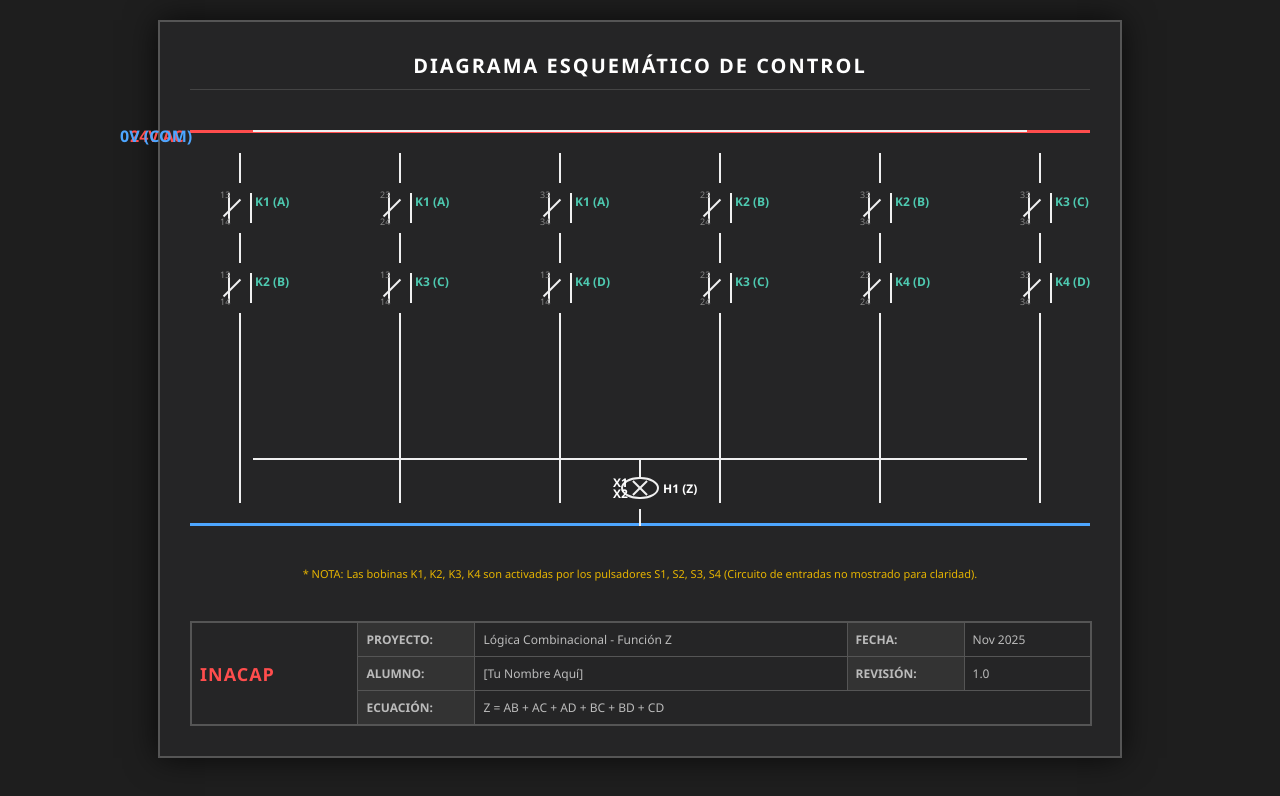
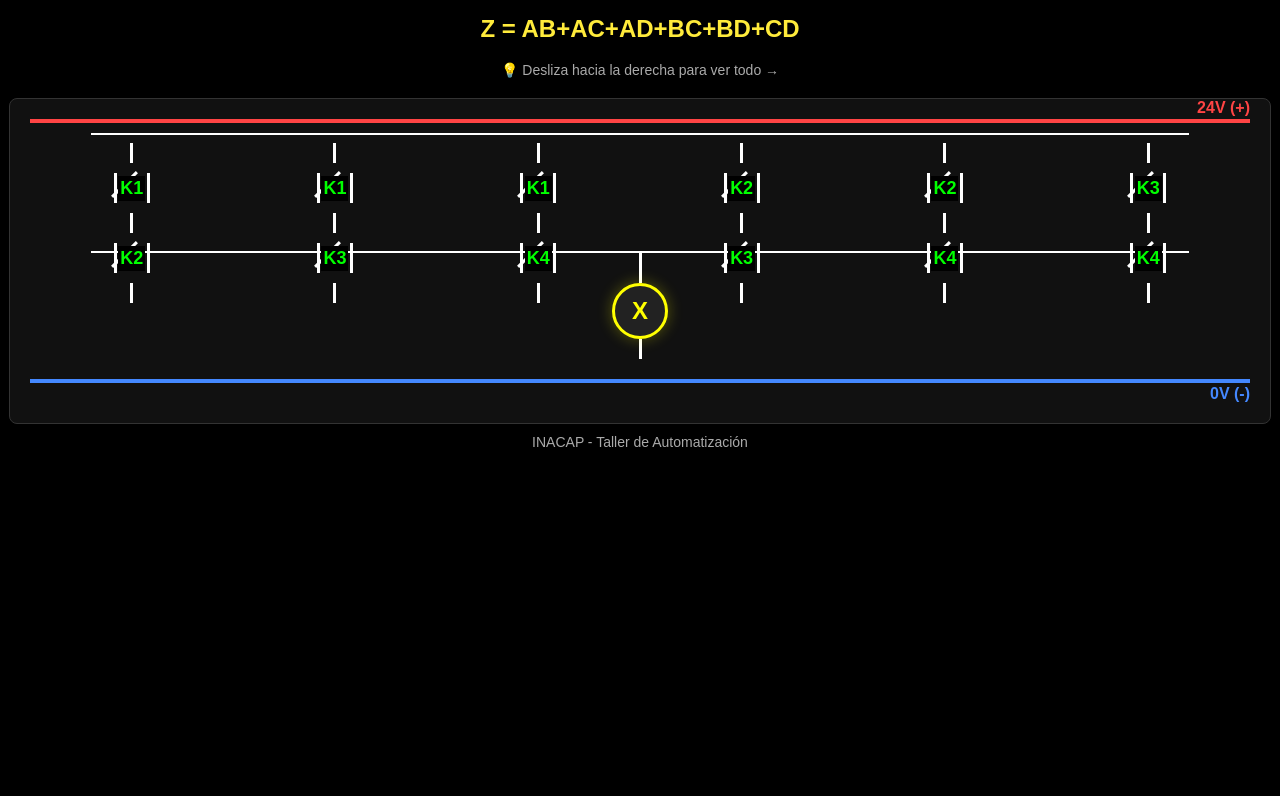
Before and after one commit to Unporciento/OP, a plain HTML site: page index.html in a window 1280 px wide. Drawn offline with Linux system fonts and the light colour scheme.

Commit message:
Update index.html

```diff
--- a/index.html
+++ b/index.html
@@ -3,85 +3,76 @@
 <head>
     <meta charset="UTF-8">
     <meta name="viewport" content="width=device-width, initial-scale=1.0">
-    <title>Plano de Control - INACAP</title>
+    <title>Circuito Móvil</title>
     <style>
-        :root {
-            --bg-color: #1e1e1e;
-            --line-color: #f0f0f0;
-            --phase-color: #ff4d4d; /* Rojo para control 24V */
-            --neutral-color: #4da6ff; /* Azul para común */
-            --text-color: #dcdcdc;
-            --component-color: #4ec9b0;
-        }
-
         body {
-            background-color: var(--bg-color);
-            font-family: 'Segoe UI', 'Roboto', Helvetica, Arial, sans-serif;
-            color: var(--text-color);
+            background-color: #000000;
+            color: white;
+            font-family: sans-serif;
+            margin: 0;
+            padding: 10px;
             display: flex;
             flex-direction: column;
             align-items: center;
-            min-height: 100vh;
-            margin: 0;
-            padding: 20px;
         }
 
-        /* Contenedor Principal tipo Hoja A3/A4 */
-        .sheet {
-            background-color: #252526;
-            border: 2px solid #555;
-            padding: 30px;
-            width: 900px; /* Ancho fijo para mantener escala */
-            position: relative;
-            box-shadow: 0 0 30px rgba(0,0,0,0.7);
+        h2 { margin: 5px 0; color: #ffeb3b; text-align: center; }
+        p { color: #aaa; margin-bottom: 20px; font-size: 14px; text-align: center; }
+
+        /* Contenedor con Scroll Lateral */
+        .diagram-wrapper {
+            width: 100%;
+            overflow-x: auto; /* Permite deslizar con el dedo */
+            padding-bottom: 20px;
+            border: 1px solid #333;
+            border-radius: 8px;
+            background: #111;
         }
 
-        h1 {
-            text-align: center;
-            font-size: 20px;
-            margin-top: 0;
-            border-bottom: 1px solid #444;
-            padding-bottom: 10px;
-            color: #fff;
-            text-transform: uppercase;
-            letter-spacing: 2px;
+        .circuit-board {
+            display: flex;
+            flex-direction: column;
+            padding: 20px;
+            min-width: 600px; /* Fuerza el ancho para que no se apriete */
         }
 
-        /* Estilos del Circuito */
-        .schematic {
+        /* Líneas de Energía */
+        .line-24v {
+            height: 4px;
+            background: #ff4444; /* Rojo intenso */
+            width: 100%;
+            margin-bottom: 20px;
+            position: relative;
+        }
+        .line-24v::after { content: "24V (+)"; position: absolute; right: 0; top: -20px; color: #ff4444; font-weight: bold;}
+
+        .line-0v {
+            height: 4px;
+            background: #4488ff; /* Azul intenso */
+            width: 100%;
+            margin-top: 20px;
+            position: relative;
+        }
+        .line-0v::after { content: "0V (-)"; position: absolute; right: 0; bottom: -20px; color: #4488ff; font-weight: bold;}
+
+        /* Zona de Ramas */
+        .branches {
             display: flex;
-            flex-direction: column;
-            margin: 40px 0;
+            justify-content: space-around;
             position: relative;
         }
 
-        /* Rieles de alimentación */
-        .rail-top {
-            width: 100%;
-            height: 3px;
-            background-color: var(--phase-color);
-            position: relative;
-            margin-bottom: 20px;
+        /* Bus común de conexión */
+        .common-wire {
+            position: absolute;
+            height: 2px;
+            background: white;
+            width: 90%;
+            left: 5%;
         }
-        .rail-top::before { content: '24V AC'; position: absolute; left: -60px; top: -5px; color: var(--phase-color); font-weight: bold;}
+        .top-bus { top: -10px; }
+        .bot-bus { bottom: 50px; } /* Ajustado para dejar espacio a la luz */
 
-        .rail-bottom {
-            width: 100%;
-            height: 3px;
-            background-color: var(--neutral-color);
-            margin-top: 20px;
-        }
-        .rail-bottom::before { content: '0V (COM)'; position: absolute; left: -70px; top: -5px; color: var(--neutral-color); font-weight: bold;}
-
-        /* Contenedor de las Ramas (Rungs) */
-        .rungs-container {
-            display: flex;
-            justify-content: space-between; /* Distribuye las ramas */
-            min-height: 350px;
-            padding: 0 20px;
-        }
-
-        /* Una rama vertical */
         .branch {
             display: flex;
             flex-direction: column;
@@ -90,268 +81,143 @@
             width: 60px;
         }
 
-        /* Cables verticales */
-        .wire {
-            width: 2px;
-            background-color: var(--line-color);
-            flex-grow: 1; /* El cable ocupa el espacio vacío */
-        }
-        .wire.short { flex-grow: 0; height: 30px; }
+        /* Cables Verticales */
+        .wire { width: 3px; background: white; flex-grow: 1; min-height: 20px; }
 
-        /* Símbolo Contacto NO (Normalmente Abierto) */
-        .contact-no {
-            width: 20px;
+        /* Contacto Simple y Grande */
+        .contact {
+            width: 30px;
             height: 30px;
-            border-left: 2px solid var(--line-color);
-            border-right: 2px solid var(--line-color);
+            border-left: 3px solid white;
+            border-right: 3px solid white;
             position: relative;
             margin: 10px 0;
-        }
-        .contact-no::after {
-            content: '';
-            position: absolute;
-            width: 24px;
-            height: 2px;
-            background-color: var(--line-color);
-            transform: rotate(-45deg);
-            top: 14px;
-            left: -10px;
-        }
-
-        /* Símbolo Bobina / Piloto */
-        .coil {
-            width: 34px;
-            height: 34px;
-            border: 2px solid var(--line-color);
-            border-radius: 50%; /* Redondo para piloto */
             display: flex;
             align-items: center;
             justify-content: center;
-            position: relative;
-            margin-top: auto; /* Empuja al fondo */
-            margin-bottom: 10px;
-            background-color: #252526;
-            z-index: 2;
         }
-        .coil span { font-weight: bold; font-size: 12px; color: #fff; }
-        .coil.pilot::before, .coil.pilot::after {
-            content: ''; position: absolute; width: 20px; height: 2px; background: var(--line-color);
+        /* Palanca del contacto */
+        .contact::after {
+            content: '';
+            position: absolute;
+            width: 35px;
+            height: 3px;
+            background: white;
+            transform: rotate(-45deg);
+            left: -10px;
+            top: 10px;
         }
-        .coil.pilot::before { transform: rotate(45deg); }
-        .coil.pilot::after { transform: rotate(-45deg); }
 
-        /* Etiquetas */
-        .tag {
-            position: absolute;
-            left: 25px;
-            color: var(--component-color);
-            font-size: 12px;
+        .label {
+            color: #00ff00; /* Verde neón */
             font-weight: bold;
-            white-space: nowrap;
+            font-size: 18px;
+            background: #000;
+            z-index: 10;
+            padding: 2px;
         }
-        .pin {
-            font-size: 9px;
-            color: #888;
-            position: absolute;
-        }
-        .pin.top { left: -10px; top: -5px; }
-        .pin.bot { left: -10px; bottom: -5px; }
 
-        /* Líneas horizontales de conexión paralela */
-        .parallel-bus {
-            position: absolute;
-            height: 2px;
-            background-color: var(--line-color);
-            width: 86%; /* Ajuste manual para cubrir las 6 ramas */
-            left: 7%;
-        }
-        .bus-top { top: 0; }
-        .bus-bot { bottom: 66px; } /* Justo arriba de la lámpara */
-
-        /* Agrupación de la salida */
-        .output-group {
-            position: absolute;
-            bottom: 0;
-            left: 50%;
-            transform: translateX(-50%);
+        /* Lámpara Final */
+        .output-section {
             display: flex;
             flex-direction: column;
             align-items: center;
-            height: 66px;
+            margin-top: -50px; /* Subimos para conectar con el bus */
         }
 
-        /* CAJETÍN (Title Block) */
-        .title-block {
-            margin-top: 40px;
-            border: 1px solid #555;
-            width: 100%;
-            font-size: 12px;
-            color: #bbb;
-        }
-        .title-block table {
-            width: 100%;
-            border-collapse: collapse;
-        }
-        .title-block td, .title-block th {
-            border: 1px solid #555;
-            padding: 8px;
-            text-align: left;
-        }
-        .title-block th { background-color: #333; width: 100px; }
-        .logo-area {
-            text-align: center;
+        .lamp {
+            width: 50px;
+            height: 50px;
+            border: 3px solid yellow;
+            border-radius: 50%;
+            display: flex;
+            align-items: center;
+            justify-content: center;
+            background: #222;
+            color: yellow;
             font-weight: bold;
-            font-size: 18px;
-            color: #ff4d4d;
-            letter-spacing: 1px;
-        }
-
-        .note {
-            font-size: 11px;
-            color: #e6b400;
-            margin-top: 10px;
-            text-align: center;
+            font-size: 24px;
+            z-index: 5;
+            box-shadow: 0 0 15px rgba(255, 255, 0, 0.3);
         }
 
     </style>
 </head>
 <body>
 
-    <div class="sheet">
-        <h1>Diagrama Esquemático de Control</h1>
+    <h2>Z = AB+AC+AD+BC+BD+CD</h2>
+    <p>💡 Desliza hacia la derecha para ver todo &rarr;</p>
 
-        <div class="schematic">
-            <div class="rail-top"></div>
+    <div class="diagram-wrapper">
+        <div class="circuit-board">
 
-            <div class="rungs-container">
+            <div class="line-24v"></div>
 
-                <div class="parallel-bus bus-top"></div>
+            <div class="branches">
+                <div class="common-wire top-bus"></div>
 
                 <div class="branch">
-                    <div class="wire short"></div>
-                    <div class="contact-no">
-                        <span class="tag">K1 (A)</span>
-                        <span class="pin top">13</span><span class="pin bot">14</span>
-                    </div>
-                    <div class="wire short"></div>
-                    <div class="contact-no">
-                        <span class="tag">K2 (B)</span>
-                        <span class="pin top">13</span><span class="pin bot">14</span>
-                    </div>
-                    <div class="wire"></div> </div>
-
-                <div class="branch">
-                    <div class="wire short"></div>
-                    <div class="contact-no">
-                        <span class="tag">K1 (A)</span>
-                        <span class="pin top">23</span><span class="pin bot">24</span>
-                    </div>
-                    <div class="wire short"></div>
-                    <div class="contact-no">
-                        <span class="tag">K3 (C)</span>
-                        <span class="pin top">13</span><span class="pin bot">14</span>
-                    </div>
+                    <div class="wire"></div>
+                    <div class="contact"><span class="label">K1</span></div>
+                    <div class="wire"></div>
+                    <div class="contact"><span class="label">K2</span></div>
                     <div class="wire"></div>
                 </div>
 
                 <div class="branch">
-                    <div class="wire short"></div>
-                    <div class="contact-no">
-                        <span class="tag">K1 (A)</span>
-                        <span class="pin top">33</span><span class="pin bot">34</span>
-                    </div>
-                    <div class="wire short"></div>
-                    <div class="contact-no">
-                        <span class="tag">K4 (D)</span>
-                        <span class="pin top">13</span><span class="pin bot">14</span>
-                    </div>
+                    <div class="wire"></div>
+                    <div class="contact"><span class="label">K1</span></div>
+                    <div class="wire"></div>
+                    <div class="contact"><span class="label">K3</span></div>
                     <div class="wire"></div>
                 </div>
 
                 <div class="branch">
-                    <div class="wire short"></div>
-                    <div class="contact-no">
-                        <span class="tag">K2 (B)</span>
-                        <span class="pin top">23</span><span class="pin bot">24</span>
-                    </div>
-                    <div class="wire short"></div>
-                    <div class="contact-no">
-                        <span class="tag">K3 (C)</span>
-                        <span class="pin top">23</span><span class="pin bot">24</span>
-                    </div>
+                    <div class="wire"></div>
+                    <div class="contact"><span class="label">K1</span></div>
+                    <div class="wire"></div>
+                    <div class="contact"><span class="label">K4</span></div>
                     <div class="wire"></div>
                 </div>
 
                 <div class="branch">
-                    <div class="wire short"></div>
-                    <div class="contact-no">
-                        <span class="tag">K2 (B)</span>
-                        <span class="pin top">33</span><span class="pin bot">34</span>
-                    </div>
-                    <div class="wire short"></div>
-                    <div class="contact-no">
-                        <span class="tag">K4 (D)</span>
-                        <span class="pin top">23</span><span class="pin bot">24</span>
-                    </div>
+                    <div class="wire"></div>
+                    <div class="contact"><span class="label">K2</span></div>
+                    <div class="wire"></div>
+                    <div class="contact"><span class="label">K3</span></div>
                     <div class="wire"></div>
                 </div>
 
-                <div class="branch">
-                    <div class="wire short"></div>
-                    <div class="contact-no">
-                        <span class="tag">K3 (C)</span>
-                        <span class="pin top">33</span><span class="pin bot">34</span>
-                    </div>
-                    <div class="wire short"></div>
-                    <div class="contact-no">
-                        <span class="tag">K4 (D)</span>
-                        <span class="pin top">33</span><span class="pin bot">34</span>
-                    </div>
+                 <div class="branch">
+                    <div class="wire"></div>
+                    <div class="contact"><span class="label">K2</span></div>
+                    <div class="wire"></div>
+                    <div class="contact"><span class="label">K4</span></div>
                     <div class="wire"></div>
                 </div>
 
-                <div class="parallel-bus bus-bot"></div>
-
-                <div class="output-group">
-                    <div class="wire short"></div>
-                    <div class="coil pilot">
-                        <span class="tag" style="left: 40px;">H1 (Z)</span>
-                        <span class="pin top">X1</span><span class="pin bot">X2</span>
-                    </div>
-                    <div class="wire short"></div>
+                 <div class="branch">
+                    <div class="wire"></div>
+                    <div class="contact"><span class="label">K3</span></div>
+                    <div class="wire"></div>
+                    <div class="contact"><span class="label">K4</span></div>
+                    <div class="wire"></div>
                 </div>
 
+                <div class="common-wire bot-bus"></div>
             </div>
 
-            <div class="rail-bottom"></div>
+            <div class="output-section">
+                <div class="wire" style="height: 30px;"></div> <div class="lamp">X</div>
+                <div class="wire" style="height: 20px;"></div>
+            </div>
+
+            <div class="line-0v"></div>
+
         </div>
+    </div>
 
-        <div class="note">
-            * NOTA: Las bobinas K1, K2, K3, K4 son activadas por los pulsadores S1, S2, S3, S4 (Circuito de entradas no mostrado para claridad).
-        </div>
-
-        <div class="title-block">
-            <table>
-                <tr>
-                    <td rowspan="3" class="logo-area">INACAP</td>
-                    <th>PROYECTO:</th>
-                    <td>Lógica Combinacional - Función Z</td>
-                    <th>FECHA:</th>
-                    <td>Nov 2025</td>
-                </tr>
-                <tr>
-                    <th>ALUMNO:</th>
-                    <td>[Tu Nombre Aquí]</td> <th>REVISIÓN:</th>
-                    <td>1.0</td>
-                </tr>
-                <tr>
-                    <th>ECUACIÓN:</th>
-                    <td colspan="3">Z = AB + AC + AD + BC + BD + CD</td>
-                </tr>
-            </table>
-        </div>
-
-    </div>
+    <p style="margin-top: 10px;">INACAP - Taller de Automatización</p>
 
 </body>
 </html>
```
